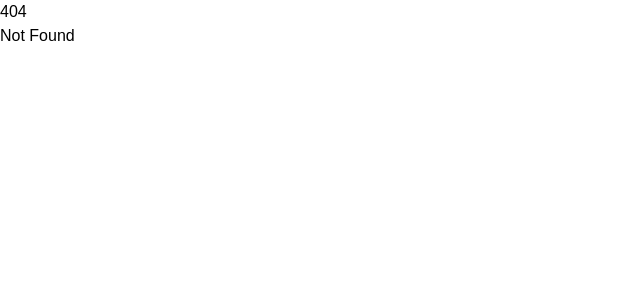
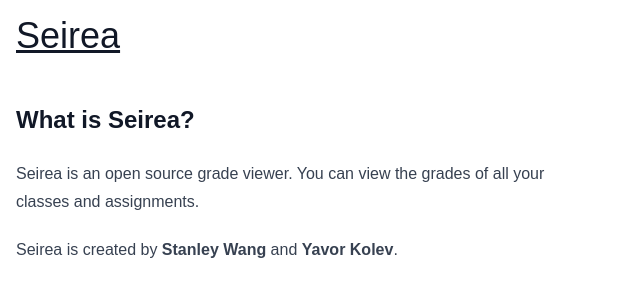
Before and after one commit to Seirea/seirea-web, a SvelteKit app: page /about in a window 1280 px wide. Before the commit this address had no page. Shown: the top 300 px of the page, without its empty margins (0-640 px from the left). Built offline with nearby package versions, Linux system fonts and the light colour scheme.

Commit message:
update ui and add about page

```diff
--- a/src/routes/+page.svelte
+++ b/src/routes/+page.svelte
@@ -5,11 +5,11 @@
 
 
 <main class="max-w-xl mx-auto p-4">
-    <h1 class="text-4xl font-display">Seirea</h1>
+    <h1 class="transition-all text-4xl hover:text-red-500 hover:font-bold"><a href="/about">Seirea</a></h1>
     <form class="flex flex-col gap-2">
         <input type="email" class="form-input rounded-md shadow-md" placeholder="Email"/>
         <input type="password" class="form-input rounded-md shadow-md" placeholder="Password"/>
 
-        <input type="submit" class="form-input rounded-md shadow-md" name="Submit" />
+        <input type="submit" class="form-input rounded-md shadow-md" name="Submit"/>
     </form>
 </main>
--- /dev/null
+++ b/src/routes/about/+page.svelte
@@ -0,0 +1,21 @@
+<script>
+    import Button from "$lib/components/Button.svelte";
+
+</script>
+
+<main class="prose p-4">
+    <h1>
+        <Button href="/">
+            Seirea
+        </Button>
+    </h1>
+    <h2>What is Seirea?</h2>
+    <p>Seirea is an open source grade viewer. You can view the grades of all your classes and assignments.</p>
+
+    <p>
+        Seirea is created by
+        <span class="font-bold">Stanley Wang</span>
+        and
+        <span class="font-bold">Yavor Kolev</span>.
+    </p>
+</main>
```
